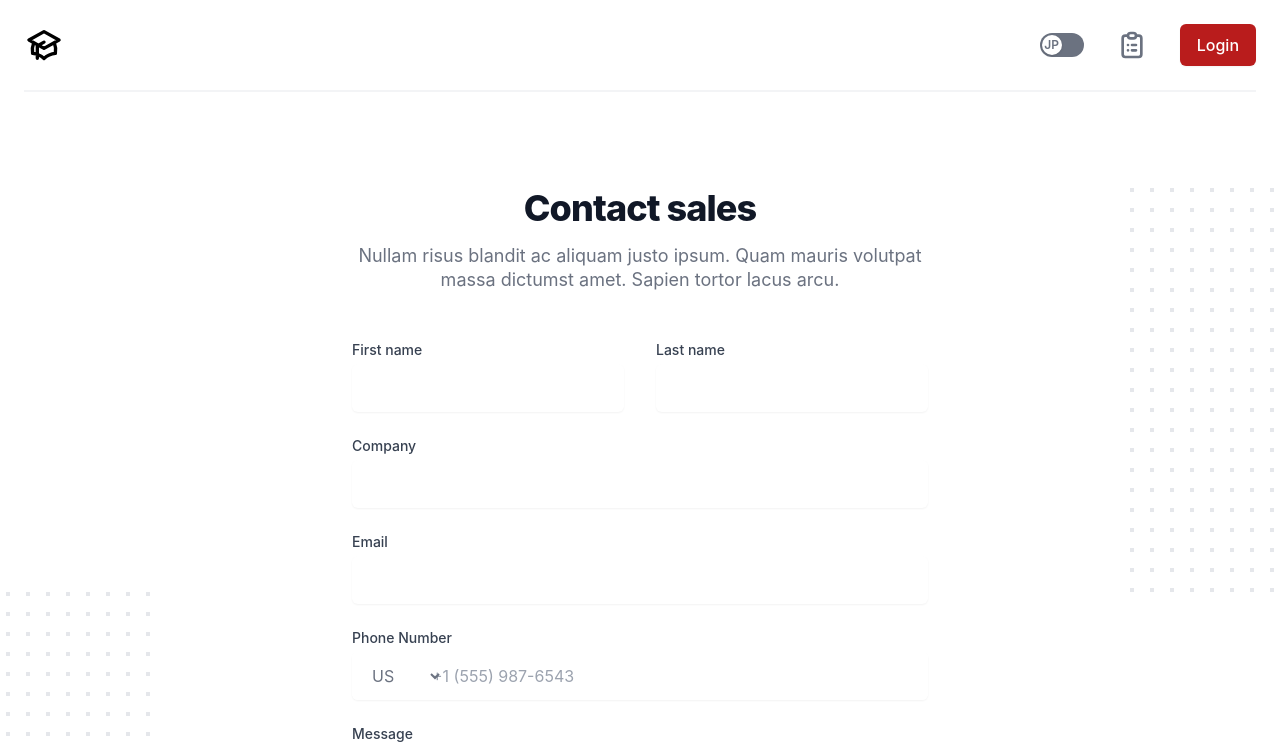
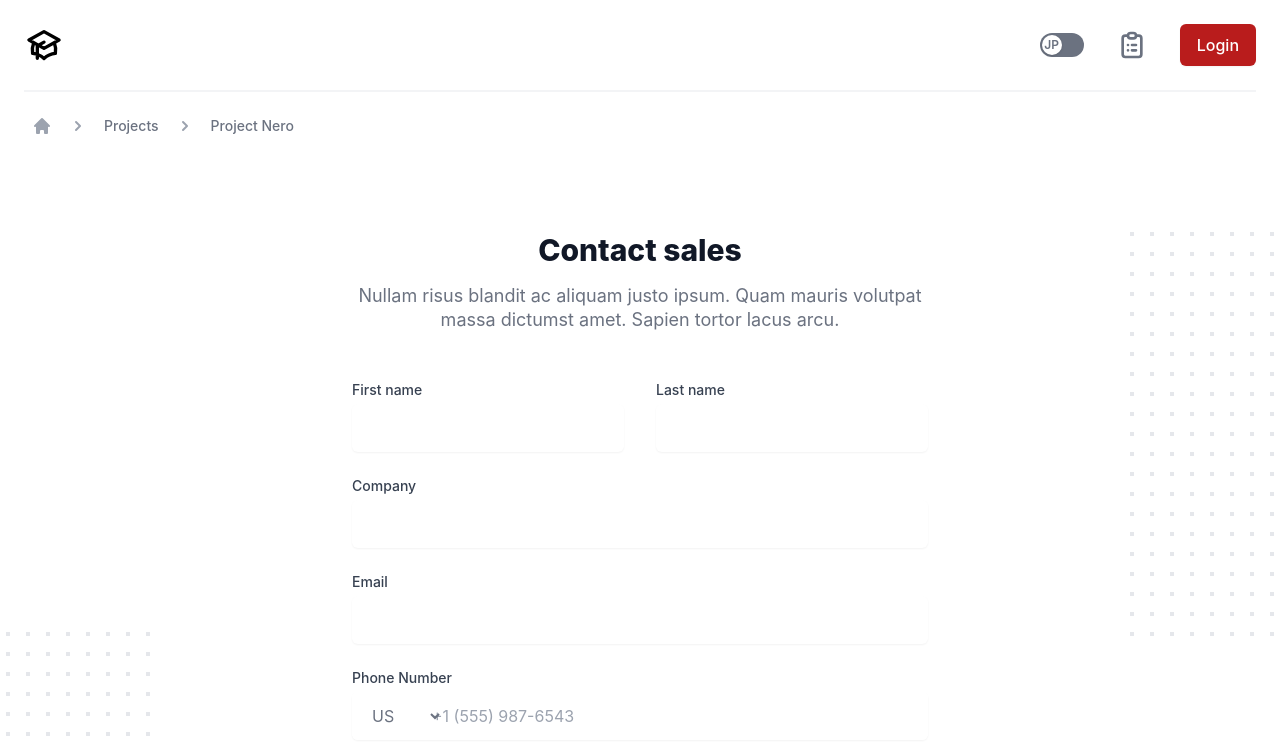
Before and after one commit to tomiharu0317/syllabus, a Next.js app in the folder frontend/: page /contact in a window 1280 px wide. Shown: the top 746 px of the page. Built offline with nearby package versions, Linux system fonts and the light colour scheme.

Commit message:
Add container for breadcrumbs in no sidebar page and Add static page title container

```diff
--- a/frontend/src/components/templates/layout.tsx
+++ b/frontend/src/components/templates/layout.tsx
@@ -7,7 +7,8 @@ export default function Layout({ children }: any) {
     <>
       <div className='flex flex-col min-h-screen'>
         <Header />
-        <main className='flex-1'>{children}</main>
+        {/* <main className='flex-1'>{children}</main> */}
+        <main className=''>{children}</main>
         <Footer />
       </div>
     </>
--- a/frontend/src/pages/FAQ.tsx
+++ b/frontend/src/pages/FAQ.tsx
@@ -45,14 +45,11 @@ const faqs = [
 export default function FAQ() {
   return (
     <div>
-      <div className=' px-4 lg:px-2'>
+      <div className='no-sidebar-page-breadcrumb-container'>
         <Breadcrumb />
       </div>
-      <div className='bg-white'>
-        <div className='max-w-7xl mx-auto py-16 px-4 sm:py-24 sm:px-6 lg:px-8'>
-          <h2 className='text-3xl font-extrabold text-gray-900 text-center'>
-            Frequently asked questions
-          </h2>
+      <div className='base-container'>
+        <h2 className='static-page-title'>Frequently asked questions</h2>
         <div className='mt-12'>
           <dl className='space-y-10 md:space-y-0 md:grid md:grid-cols-2 md:gap-x-8 md:gap-y-12 lg:grid-cols-3'>
             {faqs.map((faq) => (
@@ -65,6 +62,5 @@ export default function FAQ() {
         </div>
       </div>
     </div>
-    </div>
   )
 }
--- a/frontend/src/pages/about.tsx
+++ b/frontend/src/pages/about.tsx
@@ -59,15 +59,14 @@ const features = [
 export default function AboutMe() {
   return (
     <div>
-      <div className='max-w-7xl mx-auto pl-6 sm:pl-8'>
+      <div className='no-sidebar-page-breadcrumb-container'>
         <Breadcrumb />
       </div>
 
-      <div className='bg-white'>
-        <div className='max-w-7xl mx-auto py-16 px-4 sm:px-6 lg:py-24 lg:px-8'>
+      <div className='base-container'>
         <div className='max-w-3xl mx-auto text-center'>
-            <h2 className='text-3xl font-extrabold text-gray-900'>All-in-one platform</h2>
-            <p className='mt-4 text-lg text-gray-500'>
+          <h2 className='static-page-title'>All-in-one platform</h2>
+          <p className='static-page-sub-title'>
             Ac euismod vel sit maecenas id pellentesque eu sed consectetur. Malesuada adipiscing
             sagittis vel nulla nec.
           </p>
@@ -85,6 +84,5 @@ export default function AboutMe() {
         </dl>
       </div>
     </div>
-    </div>
   )
 }
--- a/frontend/src/pages/contact.tsx
+++ b/frontend/src/pages/contact.tsx
@@ -1,4 +1,5 @@
 import { NextPage } from 'next'
+import Breadcrumb from '@/components/molecules/breadcrumbs'
 
 /*
   This example requires Tailwind CSS v2.0+
@@ -31,7 +32,11 @@ export default function ContactMe() {
   const [agreed, setAgreed] = useState(false)
 
   return (
-    <div className='bg-white py-16 px-4 overflow-hidden sm:px-6 lg:px-8 lg:py-24'>
+    <div>
+      <div className='no-sidebar-page-breadcrumb-container'>
+        <Breadcrumb />
+      </div>
+      <div className='base-container overflow-hidden'>
         <div className='relative max-w-xl mx-auto'>
           <svg
             className='absolute left-full transform translate-x-1/2'
@@ -92,10 +97,8 @@ export default function ContactMe() {
             <rect width={404} height={404} fill='url(#85737c0e-0916-41d7-917f-596dc7edfa27)' />
           </svg>
           <div className='text-center'>
-          <h2 className='text-3xl font-extrabold tracking-tight text-gray-900 sm:text-4xl'>
-            Contact sales
-          </h2>
-          <p className='mt-4 text-lg leading-6 text-gray-500'>
+            <h2 className='static-page-title'>Contact sales</h2>
+            <p className='static-page-sub-title'>
               Nullam risus blandit ac aliquam justo ipsum. Quam mauris volutpat massa dictumst amet.
               Sapien tortor lacus arcu.
             </p>
@@ -253,5 +256,6 @@ export default function ContactMe() {
           </div>
         </div>
       </div>
+    </div>
   )
 }
--- a/frontend/src/pages/index.tsx
+++ b/frontend/src/pages/index.tsx
@@ -11,7 +11,7 @@ const Home: NextPage = () => {
         <link rel='icon' href='/favicon.ico' />
       </Head>
       <div className='bg-white'>
-        <div className='max-w-7xl mx-auto py-16 px-4 sm:py-24 sm:px-6 lg:px-8'>
+        <div className='base-container'>
           <div className='text-center'>
             <h1 className='mt-6 text-4xl font-semibold text-red-700 sm:text-5xl sm:tracking-tight lg:text-6xl'>
               Waseda Syllabus
--- a/frontend/src/pages/mylist/timetable.tsx
+++ b/frontend/src/pages/mylist/timetable.tsx
@@ -6,13 +6,15 @@ import { NextPage } from 'next'
 const TimeTable: NextPage = () => {
   return (
     <>
+      <div className='no-sidebar-page-breadcrumb-container'>
+        <Breadcrumb />
+      </div>
       <div className='relative bg-white'>
         <div className='max-w-7xl mx-auto px-10 sm:px-6 ' aria-label='Top'>
           <div className='flex h-full max-w-7xl'>
             <div className='flex flex-col flex-1 overflow-x-auto'>
               <div className='ml-4 mt-4 flex-shrink-0'>
                 {/* <div className='flex items-center justify-betweenpx-4'> */}
-                <Breadcrumb />
               </div>
               <Button />
               {/* spring Semester */}
--- a/frontend/src/styles/globals.css
+++ b/frontend/src/styles/globals.css
@@ -1,6 +1,24 @@
 @tailwind base;
 @tailwind components;
 @tailwind utilities;
+
+@layer components {
+  .base-container {
+    @apply max-w-7xl bg-white mx-auto py-16 px-4 sm:py-24 sm:px-6 lg:px-8;
+  }
+
+  .static-page-title {
+    @apply text-3xl font-extrabold text-gray-900 text-center;
+  }
+
+  .static-page-sub-title {
+    @apply mt-4 text-lg leading-6 text-gray-500;
+  }
+
+  .no-sidebar-page-breadcrumb-container {
+    @apply max-w-7xl mx-auto pl-6 sm:pl-8;
+  }
+}
 
 html,
 body {
```
Lines whose indentation alone changed are shown as unchanged.
